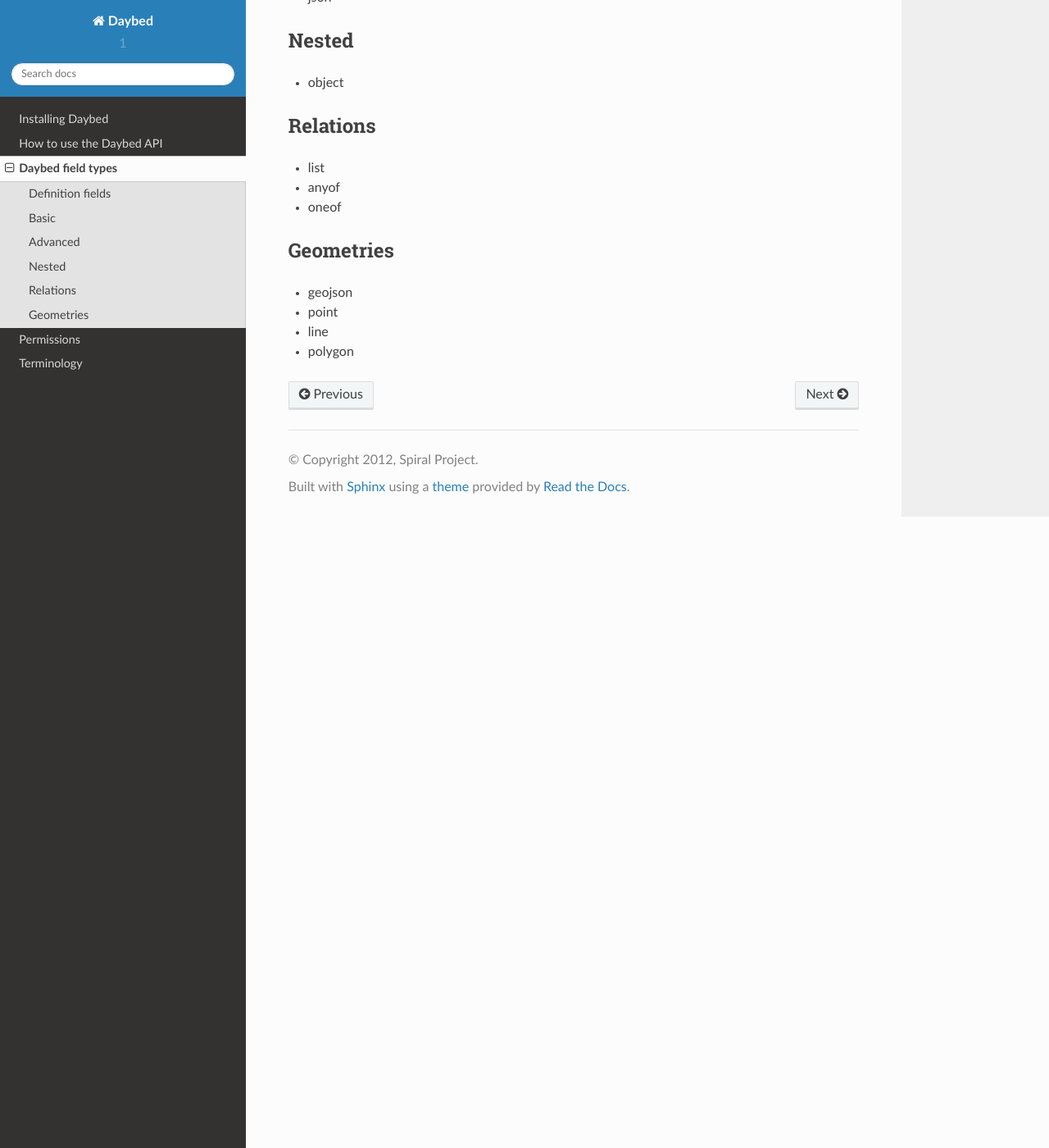
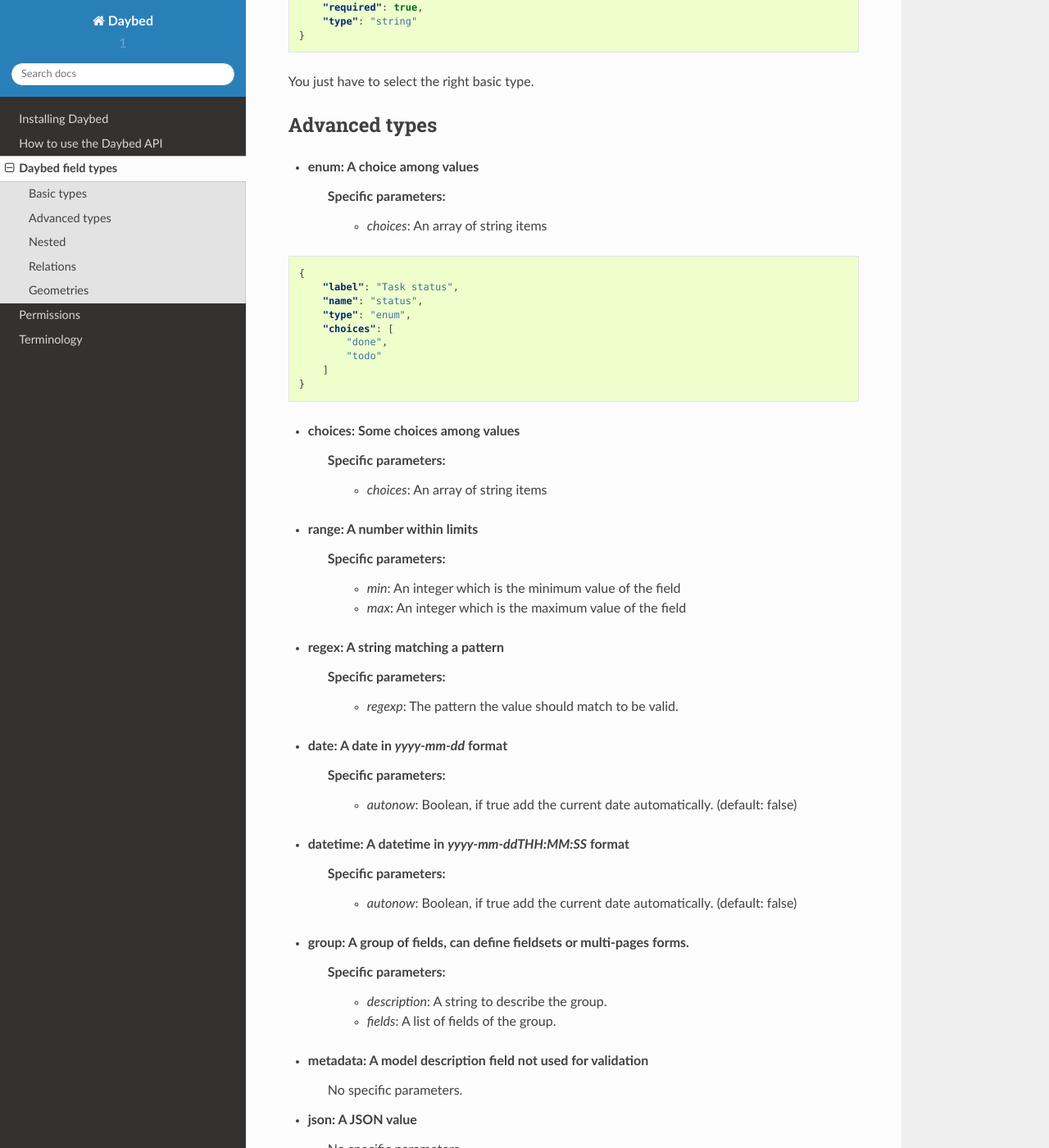
Before and after one commit to spiral-project/daybed, a Sphinx documentation site: the page built from docs/source/fieldtypes.rst, in a window 1280 px wide and 1400 px high, scrolled down 823 px. Shown: the whole window at 82% size. Built offline with Sphinx 7.4.7 and the Read the Docs theme 2.0.0, drawn with Linux system fonts in a browser that asks for light colours; some of the changed text lies outside the part shown.

Commit message:
Improve Fields Documentation.

```diff
--- a/docs/source/fieldtypes.rst
+++ b/docs/source/fieldtypes.rst
@@ -5,8 +5,7 @@
 
 .. module:: daybed.schemas
 
-Definition fields
------------------
+Fields have these global properties:
 
 * name
 * label
@@ -14,44 +13,128 @@
 * required
 * type
 
-Basic
------
+You then have different kind of fields grouped in the following categories:
 
-* int
-* string
-* text
-* email
-* url
-* decimal
+Basic types
+-----------
 
-Advanced
---------
+Basic types don't have specific properties.
 
-* enum
-* choices
-* range
-* regex
-* date
-* datetime
-* group
-* json
+* **int**: An integer
+* **string**: A set of characters
+* **text**: A text
+* **email**: A valid email
+* **url**: A valid URL
+* **decimal**: A decimal number
+* **boolean**: A boolean
+
+The transcription of a basic types field can look like:
+
+.. code-block:: json
+
+    {
+        "label": "The item",
+        "name": "item",
+        "hint": "Enter an Todo item",
+        "required": true,
+        "type": "string"
+    }
+
+You just have to select the right basic type.
+
+
+Advanced types
+--------------
+
+* **enum**: A choice among values
+    **Specific parameters:**
+       * *choices*: An array of string items
+
+.. code-block:: json
+
+    {
+        "label": "Task status",
+        "name": "status",
+        "type": "enum",
+        "choices": [
+            "done",
+            "todo"
+        ]
+    }
+
+
+* **choices**: Some choices among values
+    **Specific parameters:**
+       * *choices*: An array of string items
+
+* **range**: A number within limits
+    **Specific parameters:**
+       * *min*: An integer which is the minimum value of the field
+       * *max*: An integer which is the maximum value of the field
+
+* **regex**: A string matching a pattern
+    **Specific parameters:**
+       * *regexp*: The pattern the value should match to be valid.
+
+* **date**: A date in *yyyy-mm-dd* format
+    **Specific parameters:**
+       * *autonow*: Boolean, if true add the current date automatically. (default: false)
+
+* **datetime**: A datetime in *yyyy-mm-ddTHH:MM:SS* format
+    **Specific parameters:**
+       * *autonow*: Boolean, if true add the current date automatically. (default: false)
+
+* **group**: A group of fields, can define fieldsets or multi-pages forms.
+    **Specific parameters:**
+       * *description*: A string to describe the group.
+       * *fields*: A list of fields of the group.
+
+* **metadata**: A model description field not used for validation
+    No specific parameters.
+
+* **json**: A JSON value
+    No specific parameters.
+
 
 Nested
 ------
 
-* object
+* **object**: An object inside another model
+    **Specific parameters:**
+       * *model*: The name of the object
+       * *fields*: A list of the object's fields.
+
+* **list**: A list of objects inside another model
+    **Specific parameters:**
+       * *fields*: A list of the object's fields.
+
 
 Relations
 ---------
 
-* list
-* anyof
-* oneof
+* **anyof**: Some choices among records of a given models
+    **Specific parameters:**
+       * *model*: The model id from which records can be selected
+
+* **oneof**:
+    **Specific parameters:**
+       * *model*: The model id from which the record can be selected
+
 
 Geometries
 ----------
 
-* geojson
-* point
-* line
-* polygon
+* **geojson**: A GeoJSON value
+    No specific parameters.
+
+* **point**: A point
+    **Specific parameters:**
+       * *gps*: A boolean that tells if the point coordinates are GPS coordinates (Default: *true*)
+
+* **line**: A line made of points
+    **Specific parameters**
+       * *gps*: A boolean that tells if the point coordinates are GPS coordinates (Default: *true*)
+
+* **polygon**: A polygon made of a closed line
+    **Specific parameters**
+       * *gps*: A boolean that tells if the point coordinates are GPS coordinates (Default: *true*)
```
